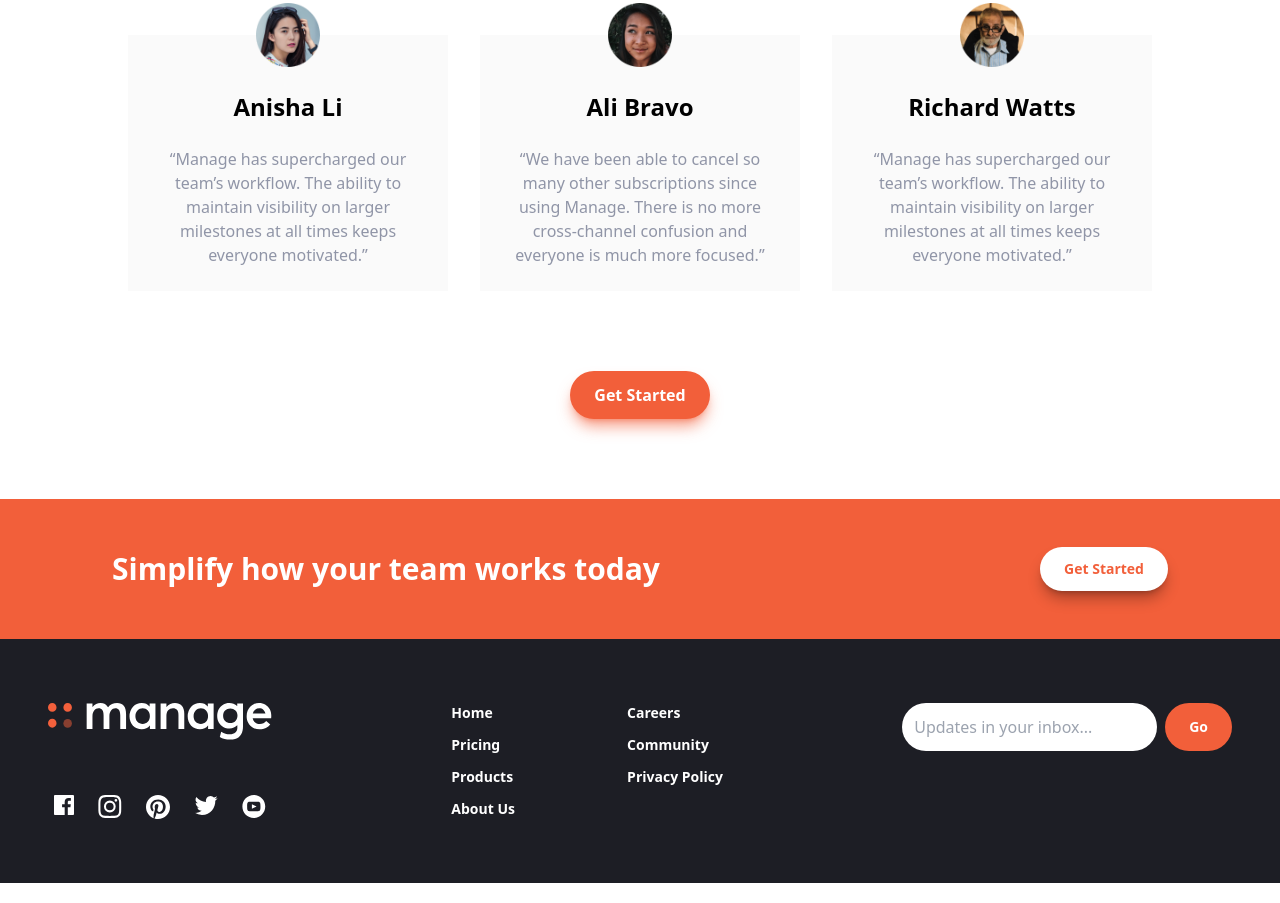
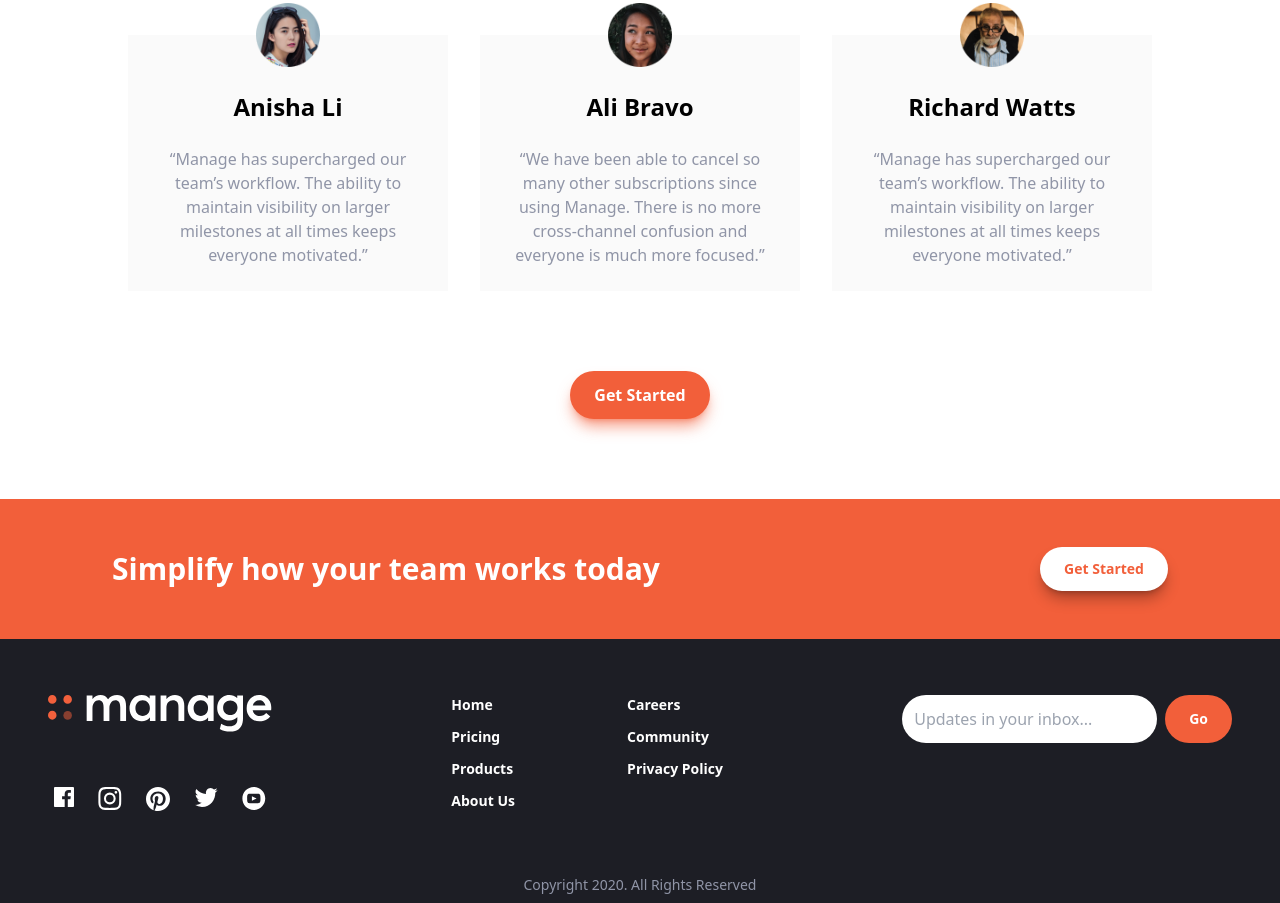
Before and after one commit to Ahm3tJ4f/tailwind-landing-page, a website: page index.html in a window 1280 px wide. Shown: the part 1398-2301 px from the top of the page. Drawn offline with Linux system fonts and the light colour scheme.

Commit message:
add copyright section

```diff
--- a/index.html
+++ b/index.html
@@ -208,7 +208,7 @@
     <!-- Footer -->
     <footer id="footer" class="bg-verydarkBlue">
         <!-- Footer Container -->
-        <div class="container flex flex-col-reverse justify-between px-12 py-16 mx-auto gap-y-16 lg:flex-row">
+        <div class="container flex flex-col-reverse justify-between px-12 mx-auto py-14 gap-y-16 lg:flex-row">
             <!-- Footer Social -->
             <div class="flex flex-col items-center justify-between space-y-16 lg:space-y-0 lg:flex-col-reverse">
                 <ul class="flex flex-row justify-between flex-shrink-0 gap-4 md:gap-8 lg:gap-6">
@@ -242,6 +242,8 @@
                     class="block p-3 px-6 text-sm font-semibold text-white rounded-full cursor-pointer bg-brightRed hover:bg-brightRedLight">
             </form>
         </div>
+        <!-- Footer Copyright -->
+        <small class="block py-2 text-sm text-center text-darkGrayishBlue">Copyright 2020. All Rights Reserved </small>
     </footer>
 </body>
 
```
Also changed, not shown: css/main.css.
